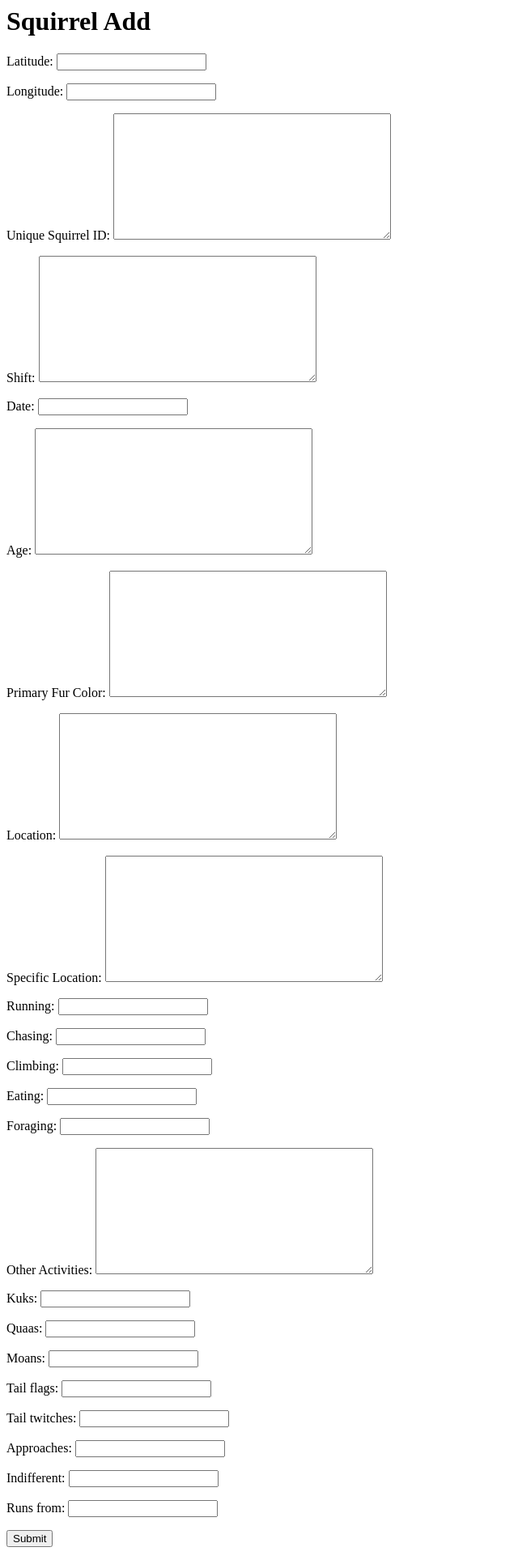
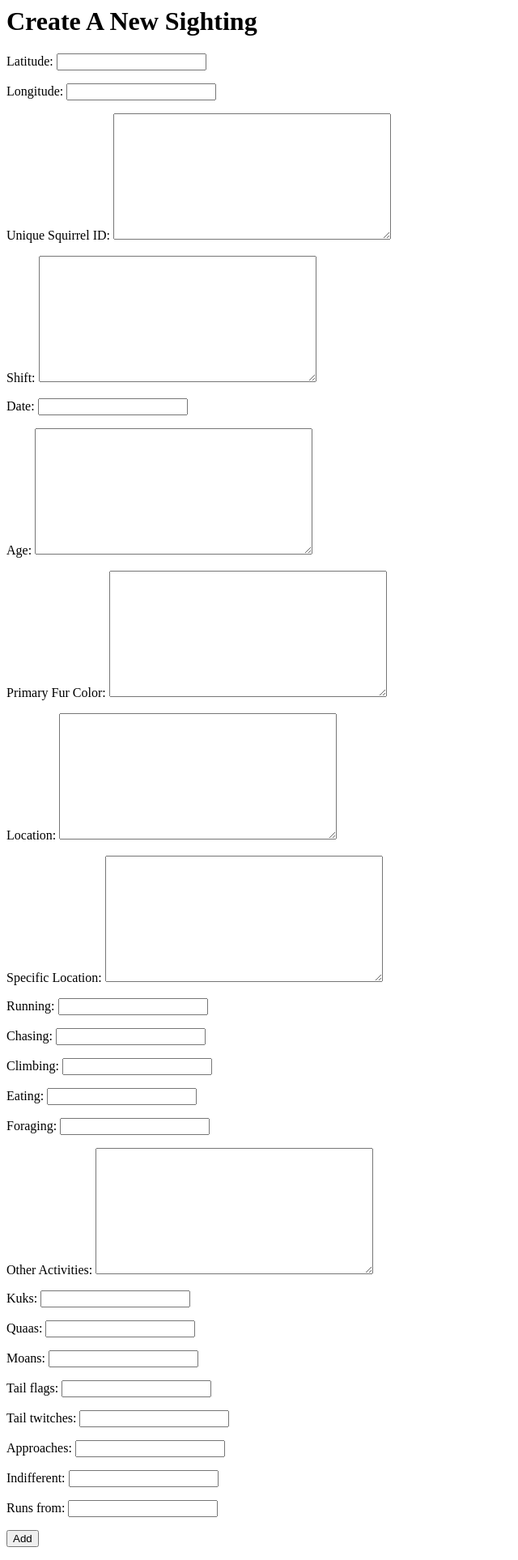
Before and after one commit to YueHu105/ToolsFinalProject, a Django app: page /sightings/add/ in a window 1280 px wide. Shown: the whole page at 81% size, without its empty margins (0-640 px from the left). Run offline with Django 3.2, Linux system fonts and the light colour scheme.

Commit message:
templates

```diff
--- a/Tracker/templates/Tracker/squirrels_add.html
+++ b/Tracker/templates/Tracker/squirrels_add.html
@@ -1,5 +1,5 @@
-<h1>Squirrel Add</h1>
+<h1>Create A New Sighting</h1>
 <form method="post">{% csrf_token %}
     {{ form.as_p }}
-    <input type="submit" value="Submit" />
+    <input type="submit" value="Add" />
 </form>
--- a/Tracker/templates/Tracker/squirrels_comfirm_delete.html
+++ b/Tracker/templates/Tracker/squirrels_comfirm_delete.html
@@ -1,5 +1,5 @@
-<h1>Squirrel Delete</h1>
+<h1>Delete A Sighting</h1>
 <form method="post">{% csrf_token %}
     Are you sure you want to delete "{{ object }}" ?
-    <input type="submit" value="Submit" />
+    <input type="submit" value="Delete" />
 </form>
--- a/Tracker/templates/Tracker/squirrels_form.html
+++ b/Tracker/templates/Tracker/squirrels_form.html
@@ -1,5 +1,5 @@
-<h1>Squirrel Update</h1>
+<h1>Update A Particular Sighting </h1>
 <form method="post">{% csrf_token %}
     {{ form.as_p }}
-    <input type="submit" value="Submit" />
+    <input type="submit" value="Update" />
 </form>
--- a/Tracker/templates/Tracker/squirrels_list.html
+++ b/Tracker/templates/Tracker/squirrels_list.html
@@ -1,4 +1,4 @@
-<h1>Squirrels</h1>
+<h1>All Squirrel Sightings</h1>
 
 <table border="1">
 <thead>
```
